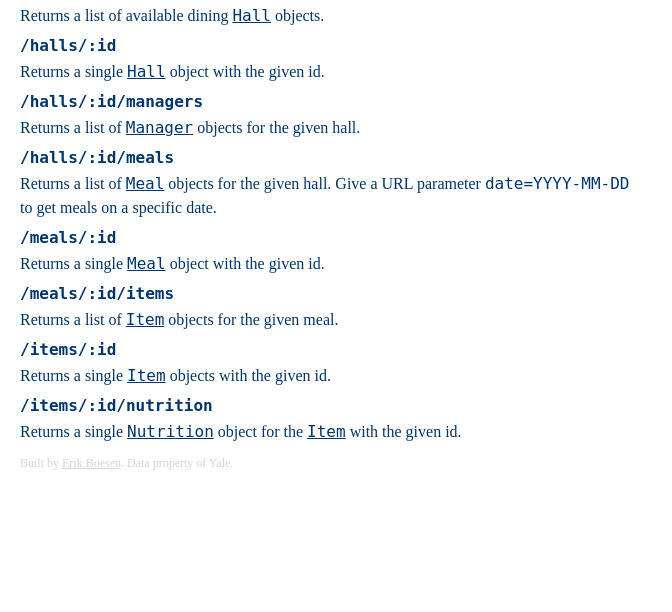
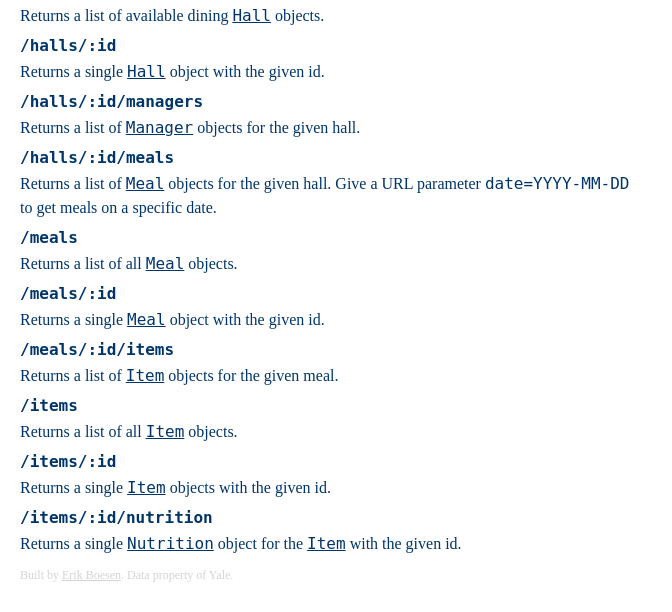
Before and after one commit to ErikBoesen/YaleDiningAPI, a Flask app: page / in a window 1280 px wide. Shown: the part 439-1051 px from the top of the page, without its empty margins (0-672 px from the left). Before the commit the page ends 909 px from the top, so only its background shows below. Run offline with Flask 2, Linux system fonts and the light colour scheme; some web fonts are replaced.

Commit message:
Add meals and items endpoints to docs

```diff
--- a/app/templates/index.html
+++ b/app/templates/index.html
@@ -15,10 +15,14 @@
 <p>Returns a list of <code><a href="#object_manager">Manager</a></code> objects for the given hall.</p>
 <h4 name="endpoint_hall_meals"><code>/halls/:id/meals</code></h4>
 <p>Returns a list of <code><a href="#object_meal">Meal</a></code> objects for the given hall. Give a URL parameter <code>date=YYYY-MM-DD</code> to get meals on a specific date.</p>
+<h4 name="endpoint_meals"><code>/meals</code></h4>
+<p>Returns a list of all <code><a href="#object_meal">Meal</a></code> objects.</p>
 <h4 name="endpoint_meal"><code>/meals/:id</code></h4>
 <p>Returns a single <code><a href="#object_meal">Meal</a></code> object with the given id.</p>
 <h4 name="endpoint_meal_items"><code>/meals/:id/items</code></h4>
 <p>Returns a list of <code><a href="#object_item">Item</a></code> objects for the given meal.</p>
+<h4 name="endpoint_items"><code>/items</code></h4>
+<p>Returns a list of all <code><a href="#object_item">Item</a></code> objects.</p>
 <h4 name="endpoint_item"><code>/items/:id</code></h4>
 <p>Returns a single <code><a href="#object_item">Item</a></code> objects with the given id.</p>
 <h4 name="endpoint_item_nutrition"><code>/items/:id/nutrition</code></h4>
```
